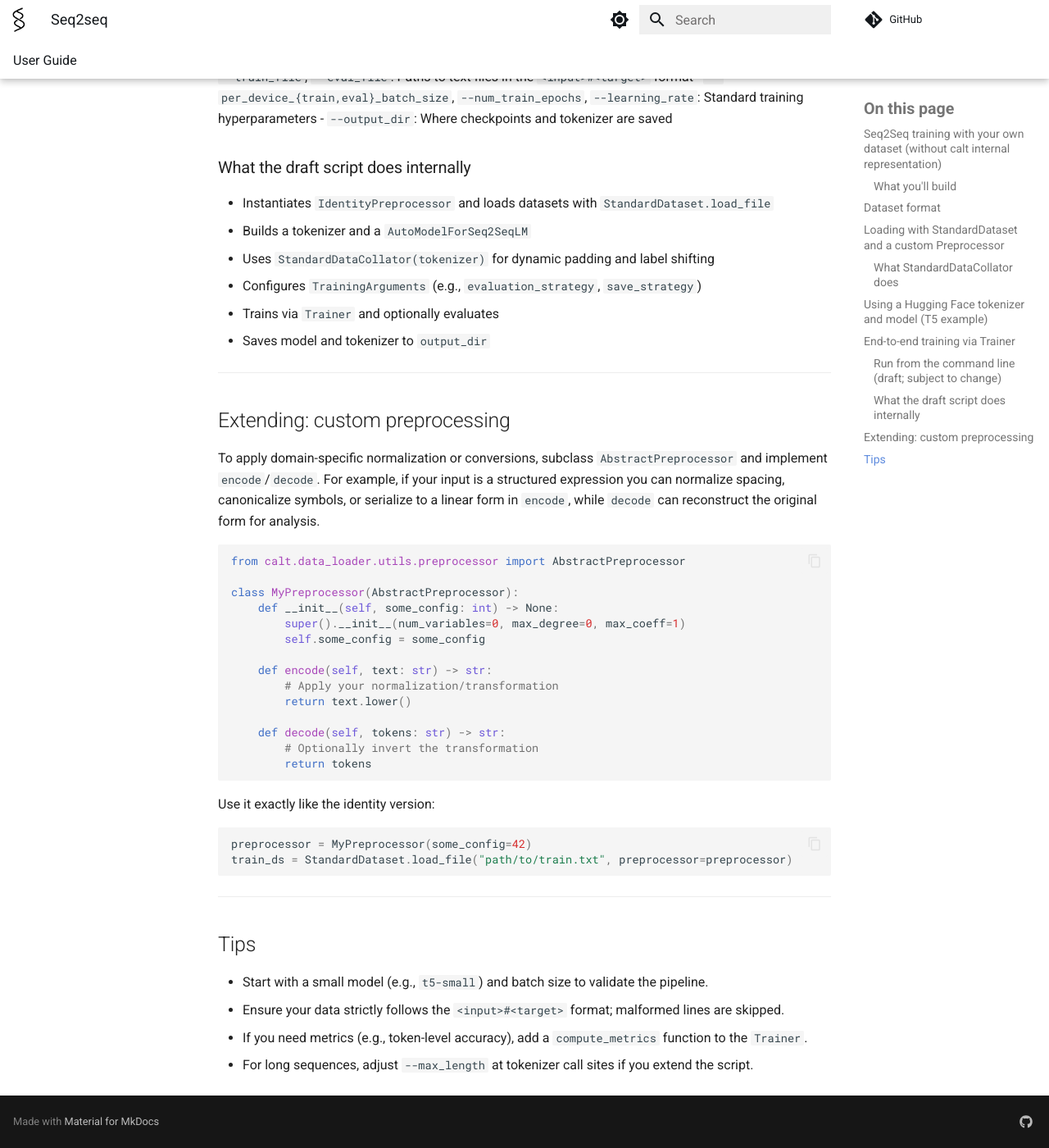
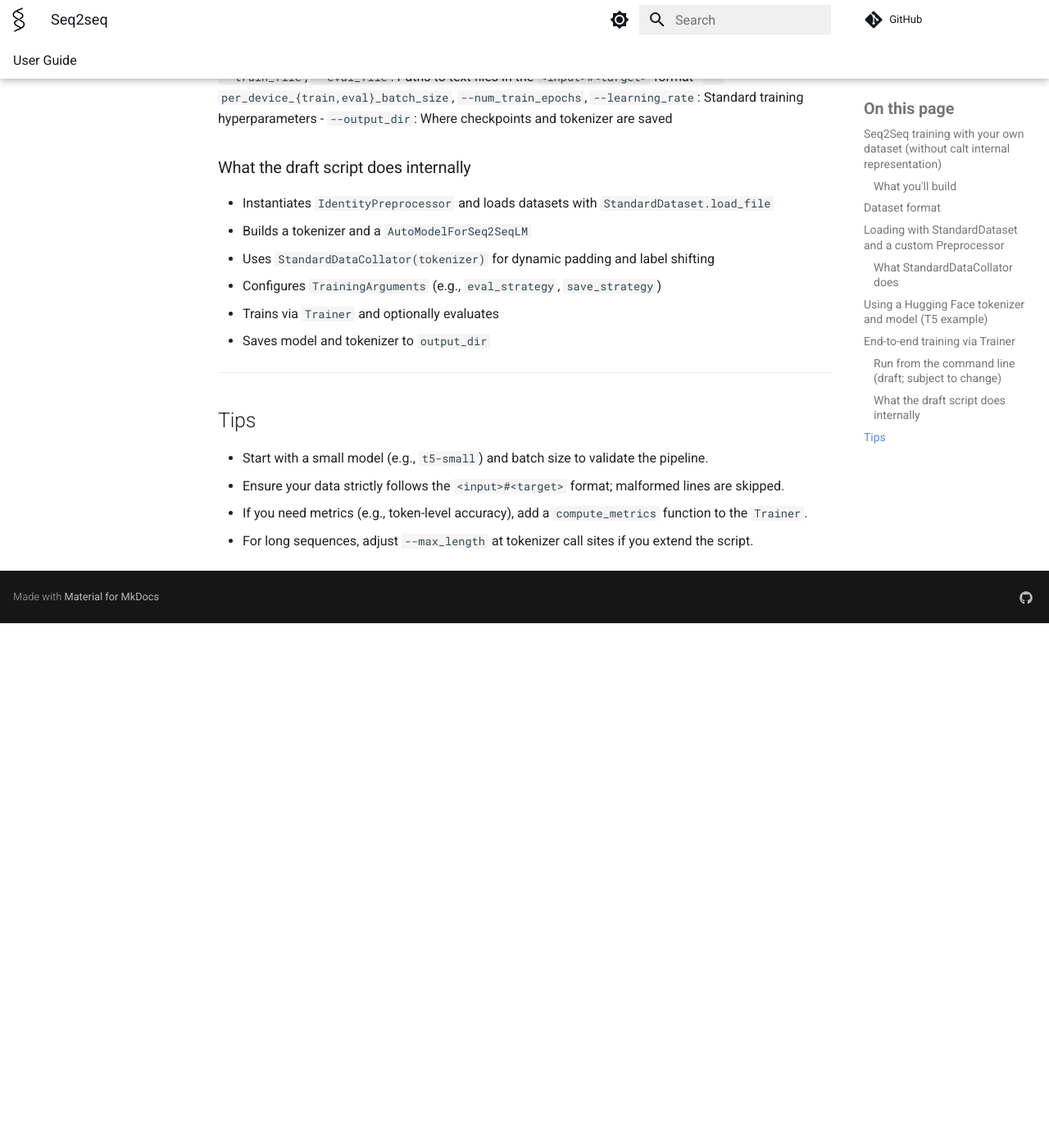
Before and after one commit to HiroshiKERA/calt-codebase, an MkDocs documentation site: the page built from docs/seq2seq.md, in a window 1280 px wide and 1400 px high, scrolled down 2577 px. Shown: the whole window at 82% size. Built offline with MkDocs 1.6.1 and Material for MkDocs 9.7.7, drawn with Linux system fonts in a browser that asks for light colours; plug-ins that fetch from the network failed and are left out; comment, search, counter and statistics services are not loaded; the version menu is left out; after the commit the page ends 3337 px from its top, so only the background shows below that; some of the changed text lies outside the part shown.

Commit message:
rm: unnecessary descriptions

````diff
--- a/docs/seq2seq.md
+++ b/docs/seq2seq.md
@@ -113,37 +113,9 @@ Key arguments (subject to change):
 - Instantiates `IdentityPreprocessor` and loads datasets with `StandardDataset.load_file`
 - Builds a tokenizer and a `AutoModelForSeq2SeqLM`
 - Uses `StandardDataCollator(tokenizer)` for dynamic padding and label shifting
-- Configures `TrainingArguments` (e.g., `evaluation_strategy`, `save_strategy`)
+- Configures `TrainingArguments` (e.g., `eval_strategy`, `save_strategy`)
 - Trains via `Trainer` and optionally evaluates
 - Saves model and tokenizer to `output_dir`
-
----
-
-## Extending: custom preprocessing
-To apply domain-specific normalization or conversions, subclass `AbstractPreprocessor` and implement `encode`/`decode`. For example, if your input is a structured expression you can normalize spacing, canonicalize symbols, or serialize to a linear form in `encode`, while `decode` can reconstruct the original form for analysis.
-
-```python
-from calt.data_loader.utils.preprocessor import AbstractPreprocessor
-
-class MyPreprocessor(AbstractPreprocessor):
-    def __init__(self, some_config: int) -> None:
-        super().__init__(num_variables=0, max_degree=0, max_coeff=1)
-        self.some_config = some_config
-
-    def encode(self, text: str) -> str:
-        # Apply your normalization/transformation
-        return text.lower()
-
-    def decode(self, tokens: str) -> str:
-        # Optionally invert the transformation
-        return tokens
-```
-
-Use it exactly like the identity version:
-```python
-preprocessor = MyPreprocessor(some_config=42)
-train_ds = StandardDataset.load_file("path/to/train.txt", preprocessor=preprocessor)
-```
 
 ---
 
````
Also changed, not shown: other parts of docs/seq2seq.md (+1 -1 lines).
